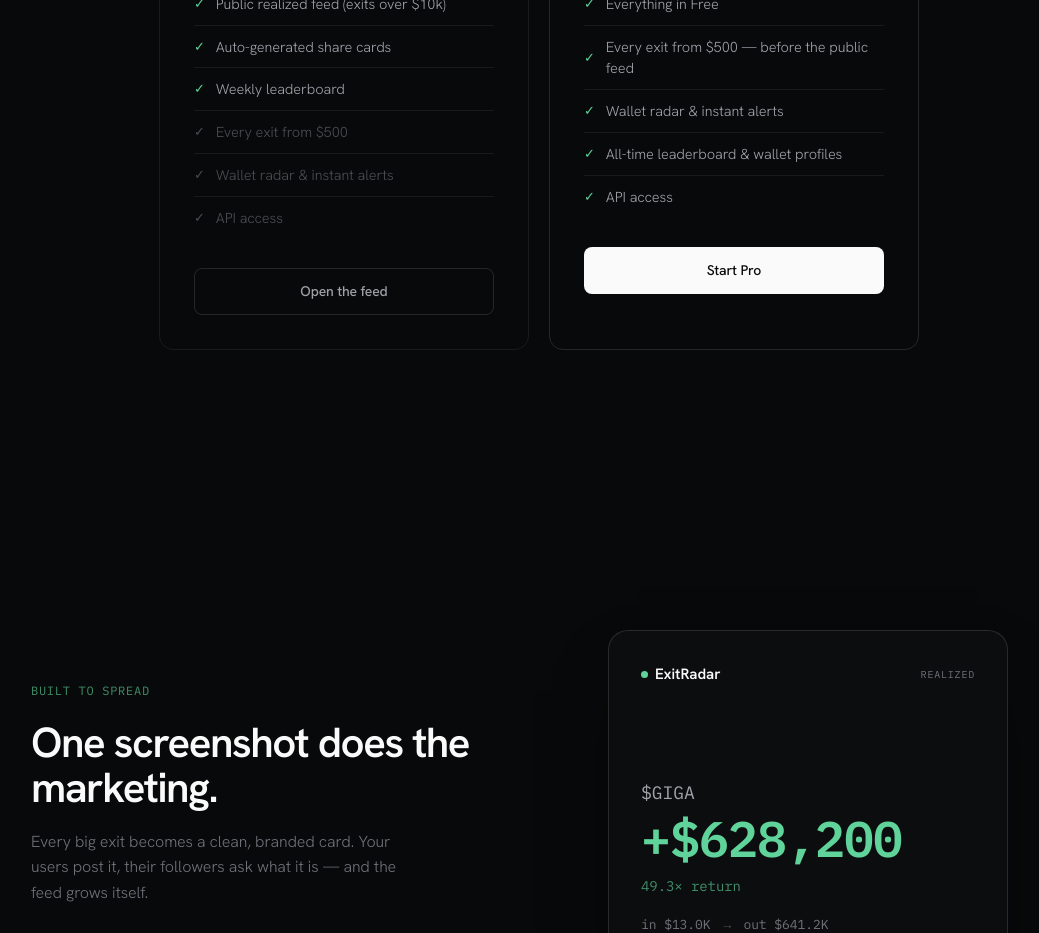
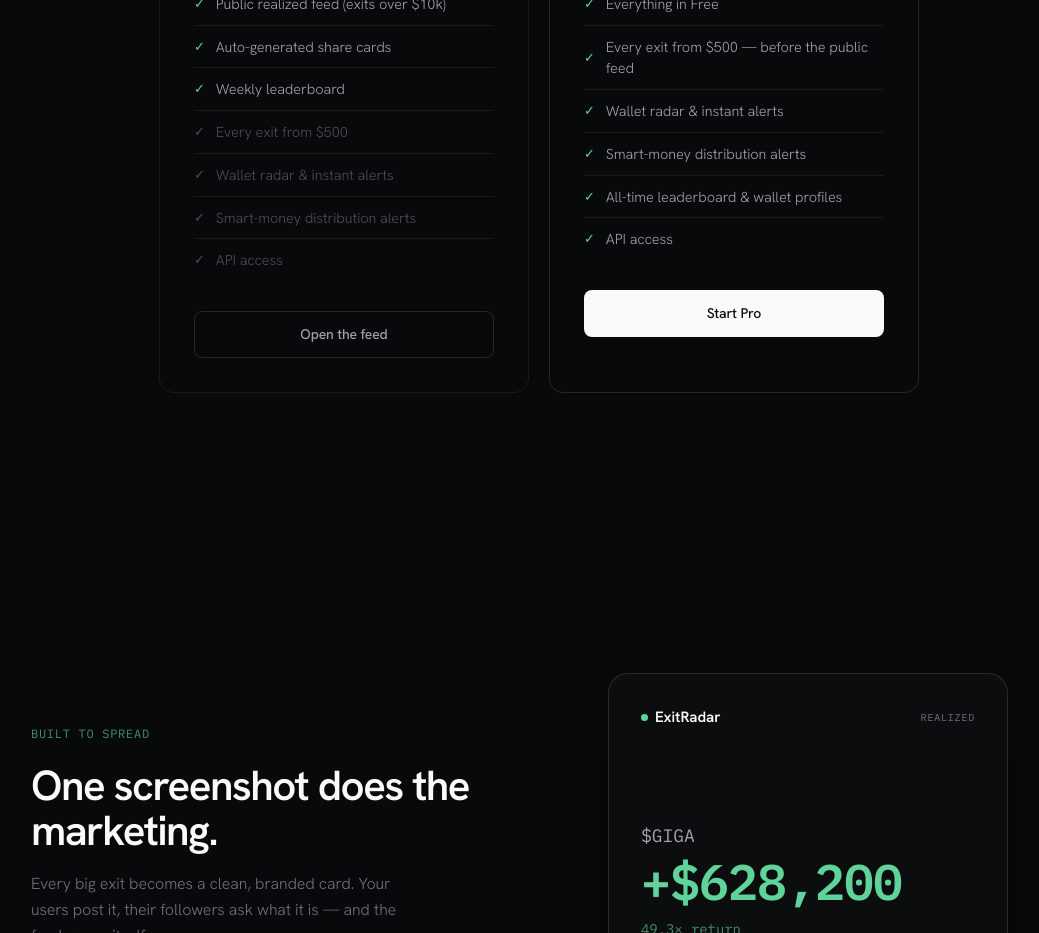
Before and after one commit to fourtisf/profitflow, a Next.js app in the folder apps/web/: page / in a window 1280 px wide. Shown: the part 3860-4793 px from the top of the page, without its empty margins (101-1140 px from the left). Built offline with nearby package versions, Linux system fonts and the light colour scheme; no server answers.

Commit message:
M4: surface smart-money distribution alerts in Pro tier pricing
Pricing already reads real thresholds from shared config; add the M3 smart-money
signal to the Free(locked)/Pro feature lists. Real billing = Stripe + auth (the API
already gates by tier; only the paid tier-setter is missing).

```diff
--- a/apps/web/components/Pricing.tsx
+++ b/apps/web/components/Pricing.tsx
@@ -40,6 +40,9 @@ export function Pricing() {
                 <Check /> Wallet radar &amp; instant alerts
               </li>
               <li className="off">
+                <Check /> Smart-money distribution alerts
+              </li>
+              <li className="off">
                 <Check /> API access
               </li>
             </ul>
@@ -64,6 +67,9 @@ export function Pricing() {
                 <Check /> Wallet radar &amp; instant alerts
               </li>
               <li>
+                <Check /> Smart-money distribution alerts
+              </li>
+              <li>
                 <Check /> All-time leaderboard &amp; wallet profiles
               </li>
               <li>
```
